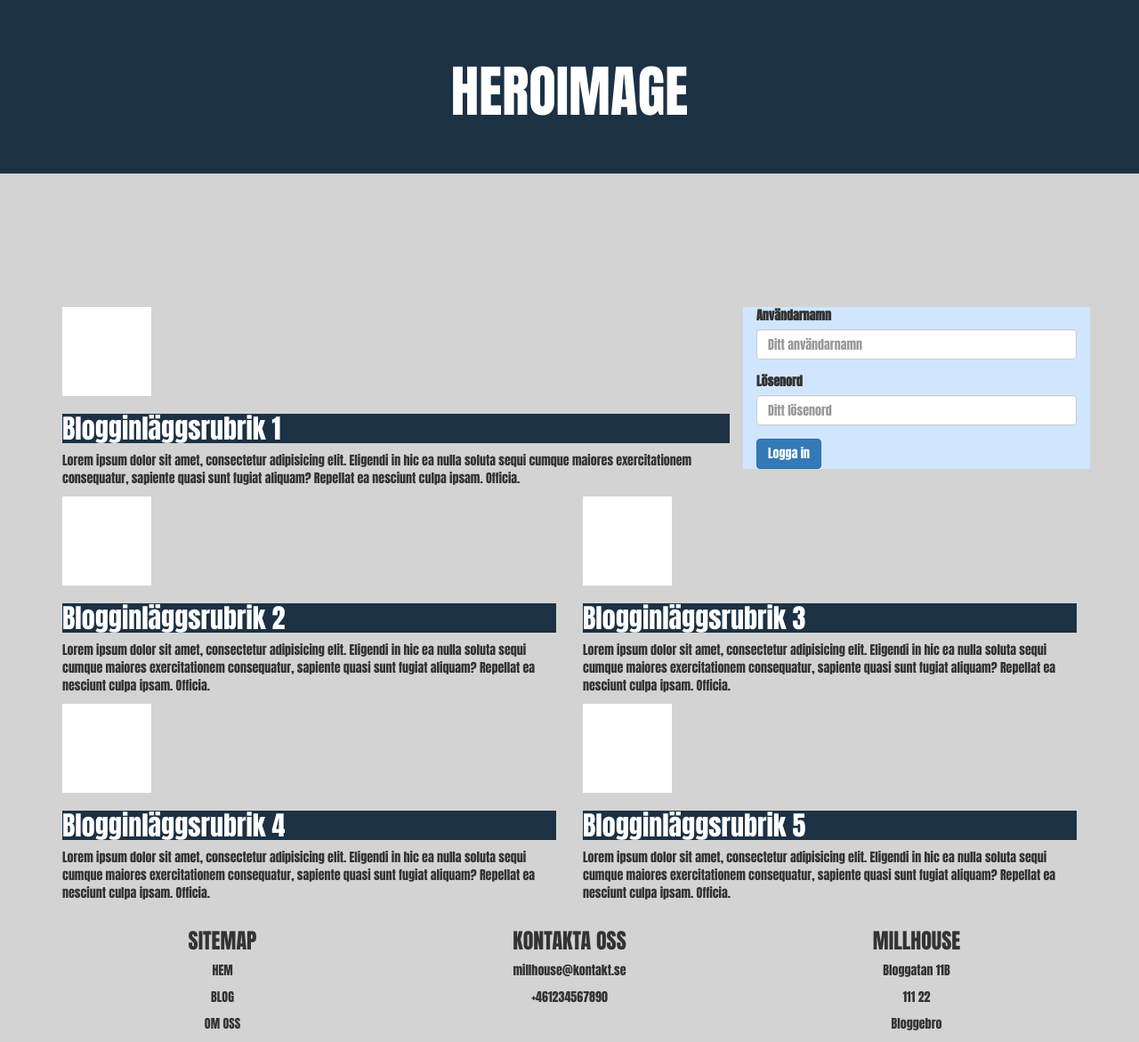
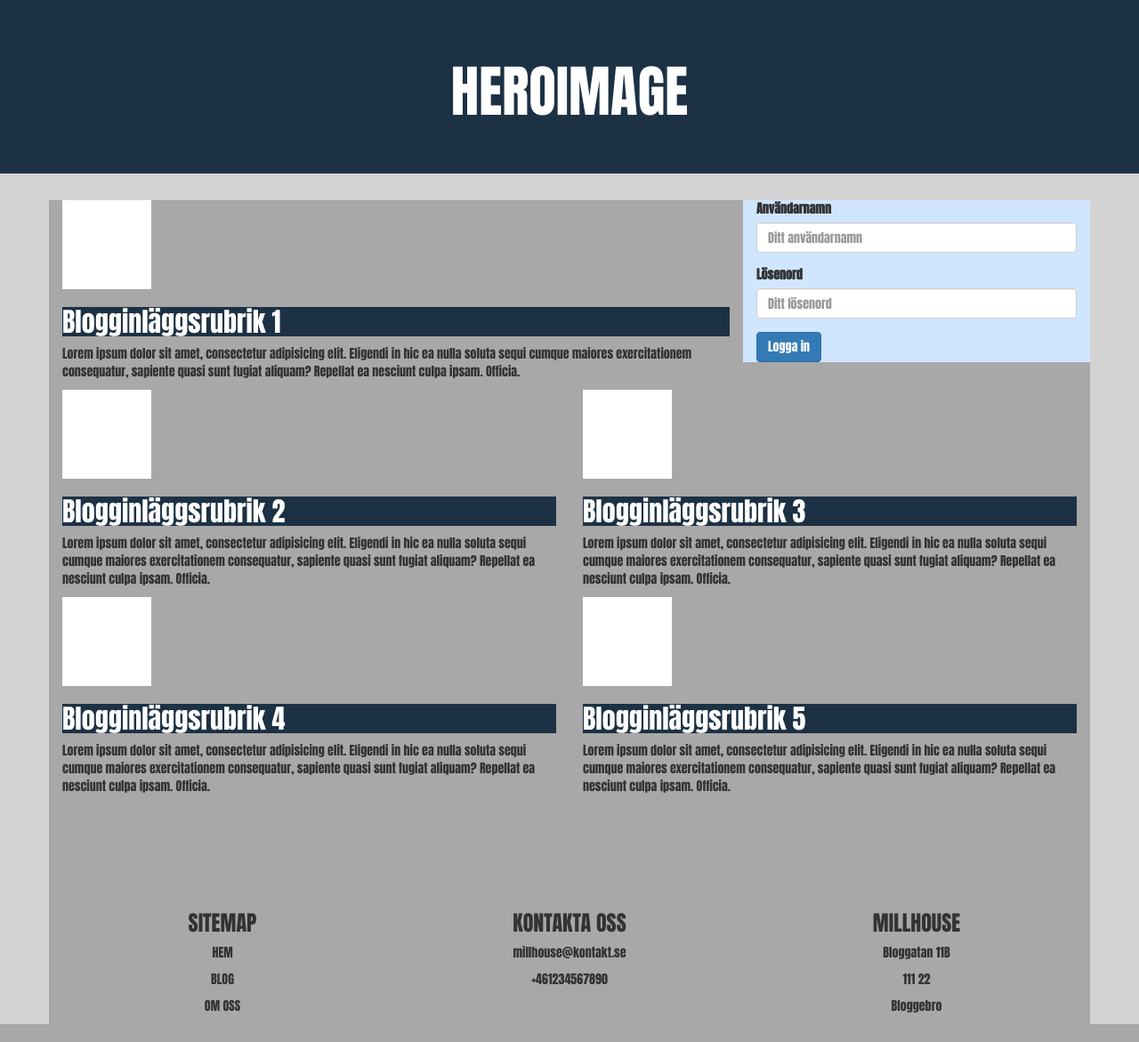
Before and after one commit to axelferb/millhouseprojekt, a PHP site: page / in a window 1280 px wide. Shown: the part 50-1221 px from the top of the page at 89% size. Run offline with PHP 8.4, Linux system fonts and the light colour scheme; some libraries are stand-ins or nearby versions.

Commit message:
Glömde css:en

```diff
--- a/style/style.css
+++ b/style/style.css
@@ -16,7 +16,6 @@ body {
 }
 .jumbotron {
     background-color: #1c3144;
-    margin-bottom: 150px;
     color: white;
     text-align: center;
 }
@@ -56,10 +55,19 @@ h2 {
     margin-top: 100px;
     text-align: center;
 }
-.col-md-4 {
+.index-login {
     background-color: #d0e6ff;
 }
 .latest-posts {
     color: white;
     background-color: #1c3144;
 }
+.container {
+    background-color: #a8a8a8;
+}
+.text-center {
+    text-align: center;
+}
+.footer-padding {
+    padding-top: 100px;
+}
```
